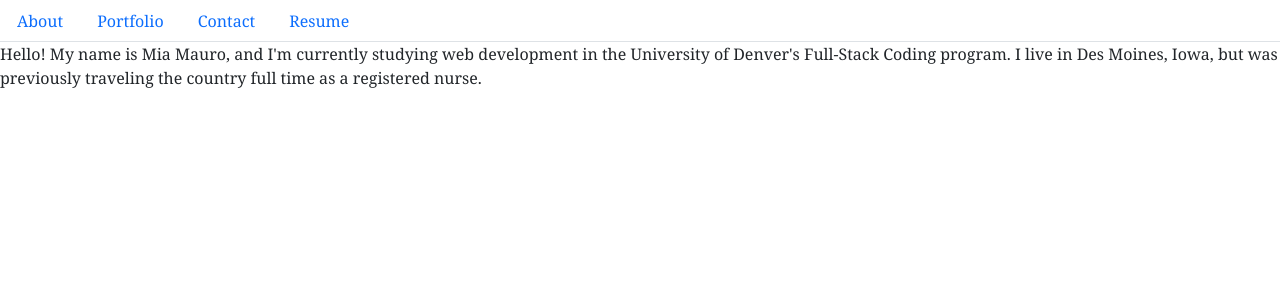
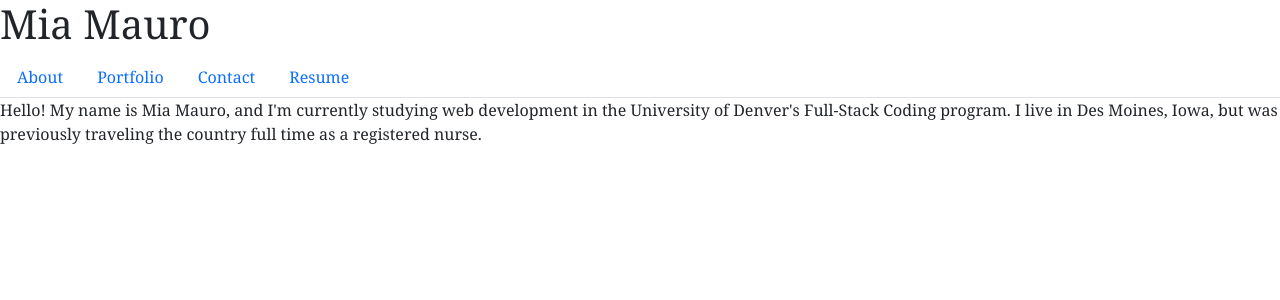
Before and after one commit to miamauro/react-portfolio, a React (Create React App) app: page / in a window 1280 px wide. Shown: the top 300 px of the page. Built offline with nearby package versions, Linux system fonts and the light colour scheme.

Commit message:
added name to header component to test

```diff
--- a/src/components/Header.js
+++ b/src/components/Header.js
@@ -1,12 +1,13 @@
-import React from 'react'
-import Nav from "./Nav"
+import React from "react";
+import Nav from "./Nav";
 
 function Header() {
   return (
     <>
-    <Nav />
+      <h1>Mia Mauro</h1>
+      <Nav />
     </>
-  )
+  );
 }
 
-export default Header
+export default Header;
```
